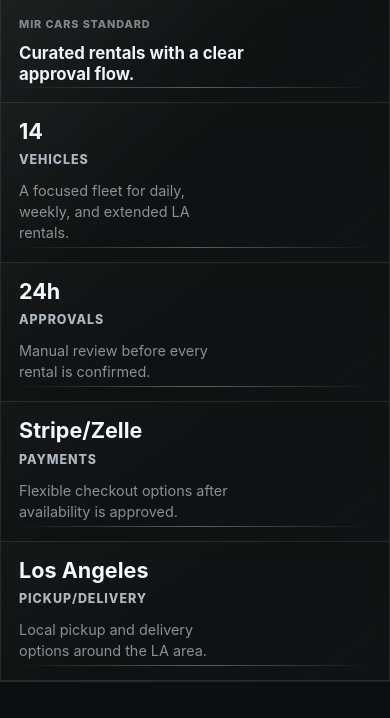
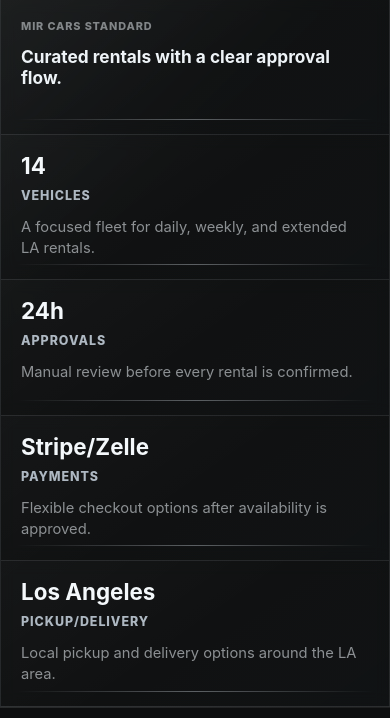
Before and after one commit to mirsakiyev/mir-cars, a plain HTML site: page index.html in a window 390 px wide. Shown: the part 746-1464 px from the top of the page. Drawn offline with Linux system fonts and the light colour scheme.

Commit message:
Minor design changes

```diff
--- a/styles.css
+++ b/styles.css
@@ -700,7 +700,7 @@ textarea:focus {
 .trust-strip {
   position: relative;
   display: grid;
-  grid-template-columns: minmax(240px, 1.1fr) repeat(4, minmax(0, 1fr));
+  grid-template-columns: repeat(5, minmax(0, 1fr));
   align-items: stretch;
   gap: 0;
   margin: 0;
@@ -720,9 +720,10 @@ textarea:focus {
   position: relative;
   isolation: isolate;
   display: grid;
-  min-height: 158px;
+  min-height: 176px;
+  align-content: start;
   overflow: hidden;
-  padding: clamp(18px, 3vw, 30px);
+  padding: clamp(20px, 2.4vw, 28px);
   border: 0;
   border-right: 1px solid rgba(226, 234, 242, 0.1);
   background:
@@ -740,8 +741,8 @@ textarea:focus {
 }
 
 .trust-intro {
-  align-content: center;
-  gap: 12px;
+  grid-template-rows: auto 1fr;
+  gap: 14px;
 }
 
 .trust-intro::before,
@@ -813,20 +814,20 @@ textarea:focus {
 }
 
 .trust-intro strong {
-  max-width: 250px;
+  max-width: 230px;
   color: var(--text);
-  font-size: clamp(1.05rem, 1.5vw, 1.35rem);
+  font-size: clamp(1.08rem, 1.35vw, 1.28rem);
   line-height: 1.2;
 }
 
 .trust-item {
-  align-content: center;
+  grid-template-rows: auto auto 1fr;
   gap: 10px;
 }
 
 .trust-item strong {
   color: var(--gold-strong);
-  font-size: clamp(1.35rem, 2.15vw, 2rem);
+  font-size: clamp(1.4rem, 1.85vw, 1.9rem);
   letter-spacing: 0;
   line-height: 1;
 }
@@ -840,10 +841,10 @@ textarea:focus {
 }
 
 .trust-item p {
-  max-width: 210px;
+  max-width: 230px;
   margin: 4px 0 0;
   color: rgba(238, 243, 247, 0.56);
-  font-size: 0.9rem;
+  font-size: 0.92rem;
   line-height: 1.45;
 }
 
@@ -1381,6 +1382,9 @@ address {
 
 .payment-card {
   margin-top: 28px;
+  min-height: 154px;
+  align-content: center;
+  padding: 28px 30px;
   background:
     linear-gradient(128deg, rgba(255, 255, 255, 0.075), rgba(139, 157, 173, 0.052) 31%, rgba(76, 90, 103, 0.08) 64%, rgba(255, 255, 255, 0.045)),
     linear-gradient(180deg, rgba(21, 25, 29, 0.78), rgba(7, 9, 11, 0.7));
@@ -1394,19 +1398,22 @@ address {
 
 .payment-card span {
   color: var(--gold-strong);
-  font-size: 0.8rem;
+  font-size: clamp(0.82rem, 0.9vw, 0.95rem);
   font-weight: 800;
+  letter-spacing: 0.075em;
   text-transform: uppercase;
 }
 
 .payment-card strong {
-  margin: 8px 0;
-  font-size: 1.35rem;
+  margin: 10px 0 8px;
+  font-size: clamp(1.65rem, 2.35vw, 2.2rem);
+  line-height: 1.08;
 }
 
 .payment-card small {
   color: var(--muted);
-  line-height: 1.5;
+  font-size: clamp(1rem, 1.15vw, 1.12rem);
+  line-height: 1.55;
 }
 
 .booking-form,
@@ -1707,13 +1714,16 @@ address a:hover {
   }
 
   .quick-request,
-  .trust-strip,
   .feature-band,
   .booking-section,
   .contact-section {
     grid-template-columns: 1fr;
   }
 
+  .trust-strip {
+    grid-template-columns: repeat(2, minmax(0, 1fr));
+  }
+
   .quick-request {
     max-width: 420px;
     gap: 8px;
@@ -1748,8 +1758,14 @@ address a:hover {
     left: -42px;
   }
 
+  .payment-card {
+    min-height: 140px;
+    padding: 24px 22px;
+  }
+
   .trust-intro,
   .trust-item {
+    min-height: 154px;
     border-right: 1px solid rgba(226, 234, 242, 0.1);
     border-bottom: 1px solid rgba(226, 234, 242, 0.1);
     border-left: 1px solid rgba(226, 234, 242, 0.1);
@@ -1842,7 +1858,16 @@ address a:hover {
 
   .trust-intro,
   .trust-item {
-    min-height: 0;
+    min-height: 136px;
+  }
+
+  .trust-strip {
+    grid-template-columns: 1fr;
+  }
+
+  .trust-intro strong,
+  .trust-item p {
+    max-width: none;
   }
 
   .site-footer,
```
